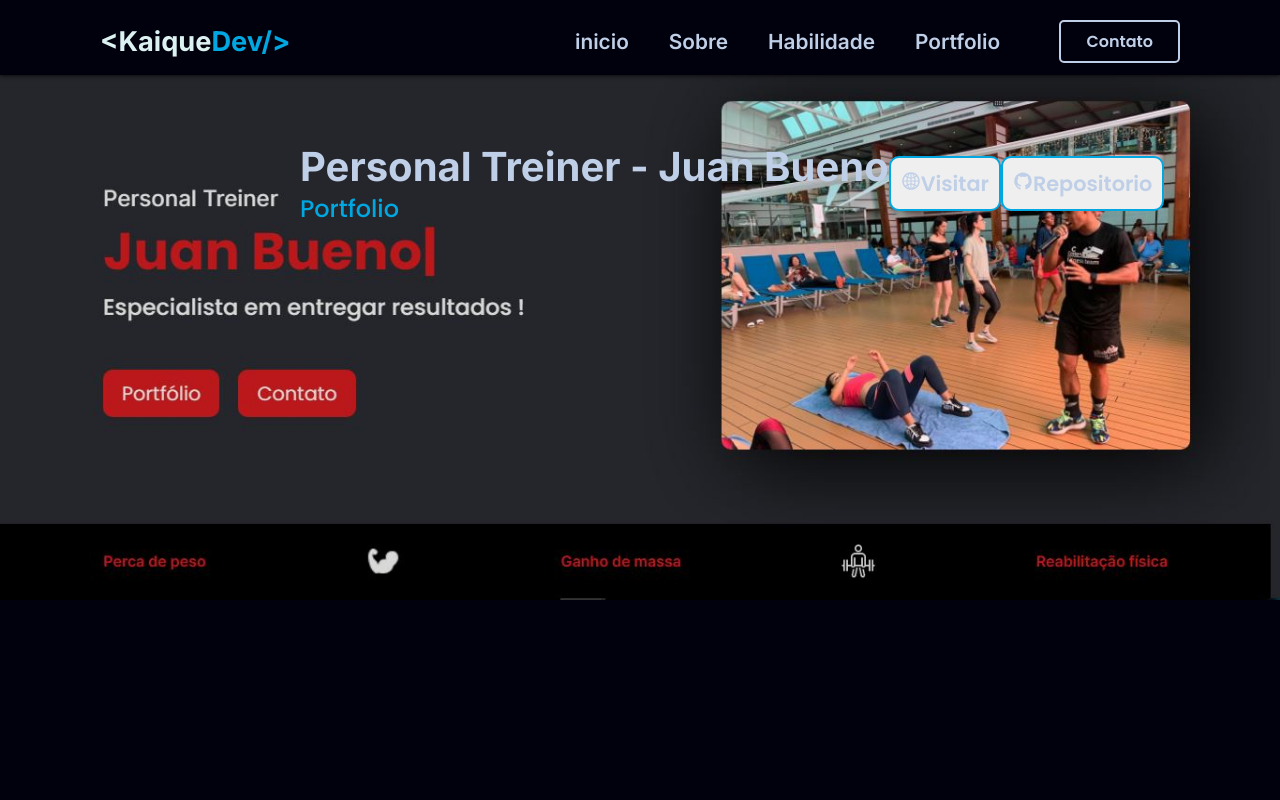
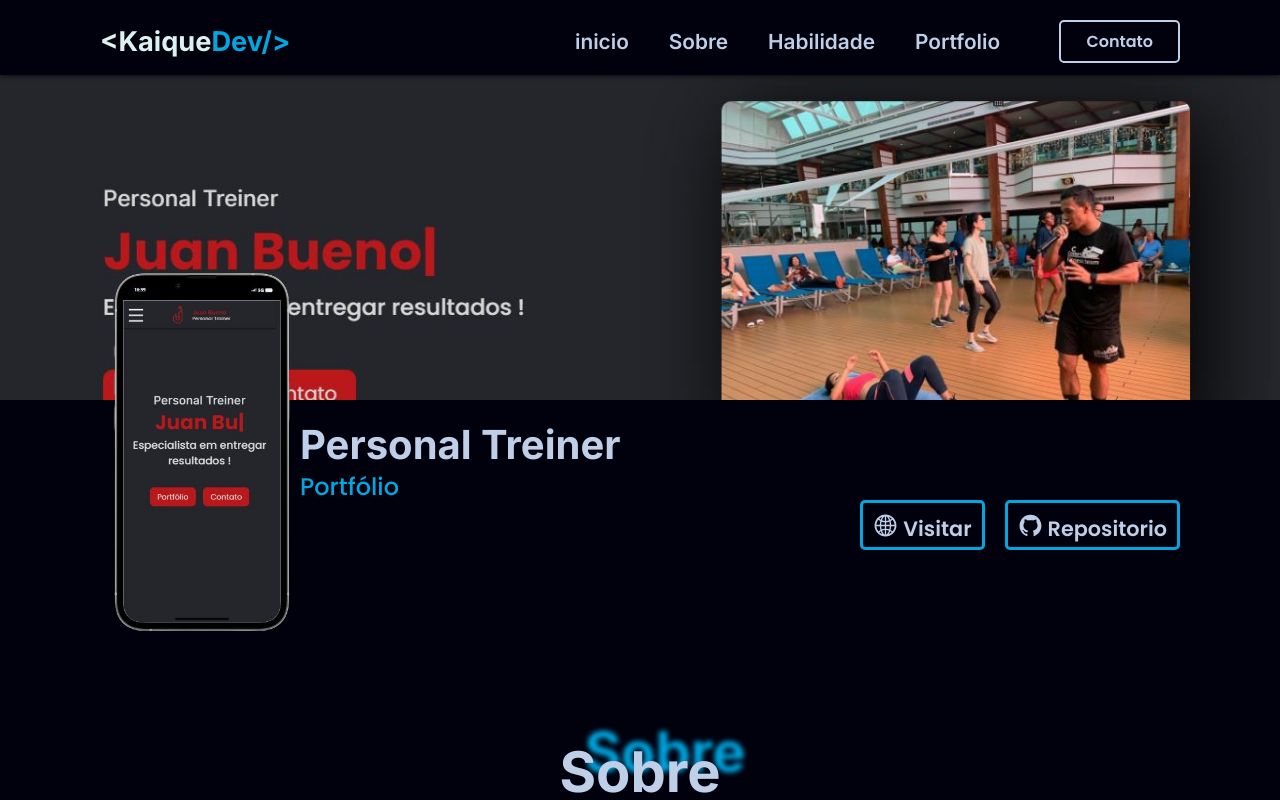
Before and after one commit to kaiqueZpriv1/confeiteiro, a React (Create React App) app: page /personal in a window 1280 px wide. Shown: the top 800 px of the page. Built offline with nearby package versions, Linux system fonts and the light colour scheme.

Commit message:
style page portfolio-personal

```diff
--- a/src/components/portfolio/pages/Personal.tsx
+++ b/src/components/portfolio/pages/Personal.tsx
@@ -55,17 +55,19 @@ export const Personal = () => {
 					/>
 					<div className='apresentacao-page'>
 						<div className='box-text-container'>
-							<h3 className='title-page'>Personal Treiner - Juan Bueno</h3>
-							<span className='spn-page'>Portfolio</span>
+							<h3 className='title-page'>Personal Treiner </h3>
+							<span className='spn-page'>Portfólio</span>
 						</div>
+						<div className='buttons-page'>
 							<button className='btn-page'>
-							<AiOutlineGlobal size={20} color='#bfcfe7' />
+								<AiOutlineGlobal size={25} color='#bfcfe7' />
 								Visitar
 							</button>
 							<button className='btn-page'>
-							<AiOutlineGithub size={20} color='#bfcfe7' />
+								<AiOutlineGithub size={25} color='#bfcfe7' />
 								Repositorio
 							</button>
+						</div>
 					</div>
 				</ContainerPage>
 				<TextPage>
--- a/src/components/portfolio/pages/style.ts
+++ b/src/components/portfolio/pages/style.ts
@@ -12,19 +12,20 @@ export const PagePortfolio = styled.section`
 
 export const ContainerPage = styled.div`
 	position: relative;
-	bottom: 600px;
+	bottom: 200px;
 	width: 100%;
 	display: flex;
-	padding: 0 100px 0 100px;
+	padding: 20px 100px 0 100px;
+	background-color: rgba(1, 1, 14, 1);
 	.mobile-image {
 		position: relative;
-		bottom: 300px;
+		bottom: 150px;
 		width: 200px;
 	}
 	.apresentacao-page {
+		width: 100%;
 		display: flex;
 		justify-content: space-between;
-		align-items: center;
 	}
 	.box-text-container {
 		display: flex;
@@ -40,37 +41,59 @@ export const ContainerPage = styled.div`
 		font-weight: 500;
 		color: #00a7e1;
 	}
+	.buttons-page {
+		display: flex;
+		gap: 20px;
+	}
 	.btn-page {
+		height: 50px;
 		padding: 10px;
-		border-radius: 10px;
-		border: 2px solid #00a7e1;
+		border-radius: 5px;
+		border: 3px solid #00a7e1;
 		color: #bfcfe7;
 		font-size: 1.3em;
 		font-weight: 600;
+		background-color: transparent;
+		display: flex;
+		gap: 5px;
+		margin-top: 80px;
+	}
+	.btn-page:hover {
+		transform: scale(1.1);
+		background: #00a7e1;
+        transition: 0.5s;
+        box-shadow: 0 0 15px #bfcfe7;
 	}
 `;
 
 export const TextPage = styled.div`
+position: relative;
+bottom: 250px;
+	background-color: rgba(1, 1, 14, 1);
 	display: flex;
 	flex-direction: column;
 	justify-content: center;
 	align-items: center;
 	gap: 20px;
 	.title-text {
-		font-size: 2.5em;
+		font-size: 3.5em;
 		color: #bfcfe7;
 		font-weight: 700;
-		box-shadow: 5px 2px 5px #00a7e1;
+		text-shadow: 25px -20px 5px #00a7e1;
 	}
 	.paragrafo-page {
 		font-size: 1.2em;
 		color: #bfcfe7;
 		font-weight: 500;
 		text-align: center;
+        padding: 0 200px;
 	}
 `;
 
 export const GaleryPage = styled.div`
+position: relative;
+bottom: 100px;
+	background-color: rgba(1, 1, 14, 1);
 	display: grid;
 	grid-template-columns: 350px 350px 350px;
 	gap: 40px;
```
Lines whose indentation alone changed are shown as unchanged.
